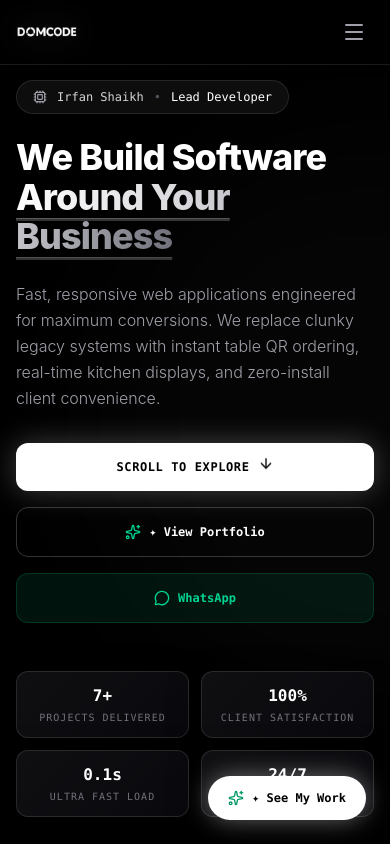
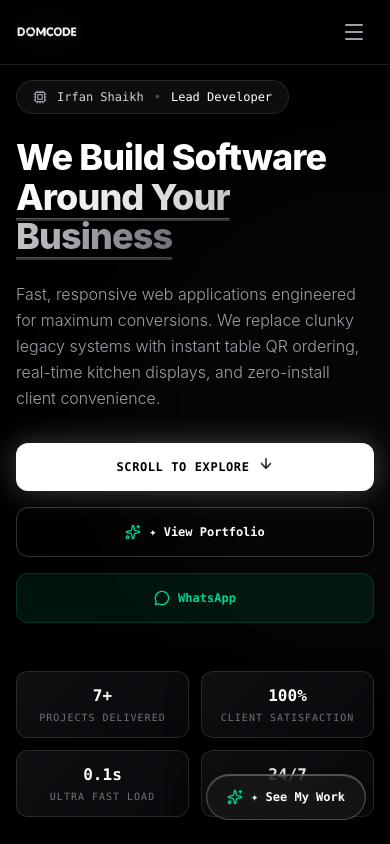
Before and after one commit to Irfanshkhdev/domcode, a React (Vite) app: page / in a window 390 px wide. Shown: the top 844 px of the page. Built offline with nearby package versions, Linux system fonts and the light colour scheme.

Commit message:
Style mobile See My Work FAB with iOS glassmorphism effect (backdrop blur, translucent dark glass, top inner highlight, white/emerald accents)

```diff
--- a/src/App.jsx
+++ b/src/App.jsx
@@ -134,9 +134,9 @@ export default function App() {
                 window.scrollTo({ top: 0 });
               }
             }}
-            className="px-5 py-3.5 rounded-full bg-white text-black text-xs font-mono font-bold shadow-[0_0_25px_rgba(255,255,255,0.4)] flex items-center space-x-2 cursor-pointer active:scale-95 transition-all"
+            className="px-5 py-3.5 rounded-full bg-zinc-900/70 backdrop-blur-xl border border-white/25 text-white text-xs font-mono font-semibold shadow-[0_10px_30px_rgba(0,0,0,0.6),_inset_0_1px_1px_rgba(255,255,255,0.3)] flex items-center space-x-2 cursor-pointer active:scale-95 transition-all duration-300 hover:border-white/40"
           >
-            <Sparkles className="w-4 h-4 text-emerald-600" />
+            <Sparkles className="w-4 h-4 text-emerald-400" />
             <span>{currentView === "portfolio" ? "← Home" : "✦ See My Work"}</span>
           </button>
         </div>
```
